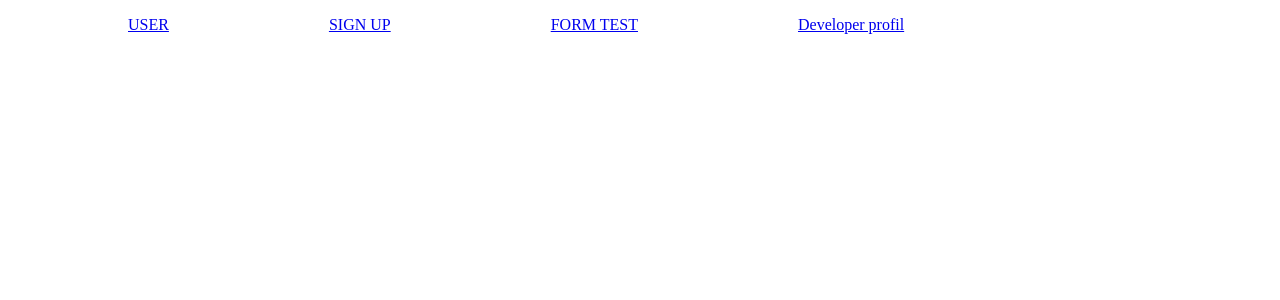
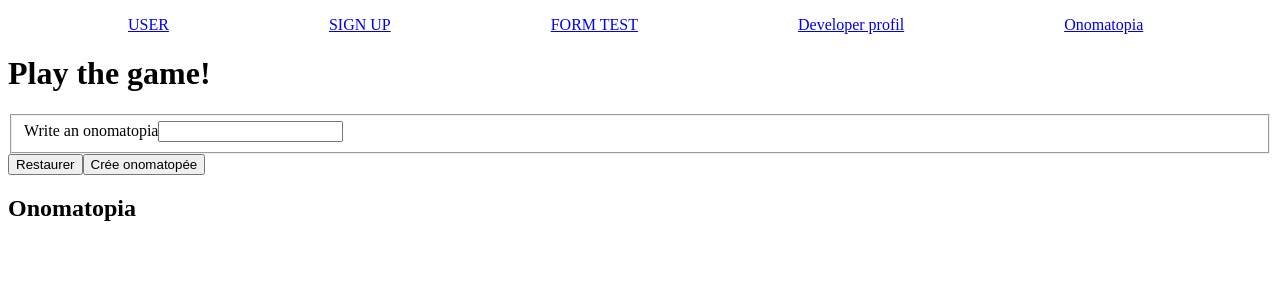
Before and after one commit to NeliaCou/blockApp, an Angular app: page /onomatopia in a window 1280 px wide. Before the commit this address led to /. Shown: the top 300 px of the page. Built offline with nearby package versions, Linux system fonts and the light colour scheme.

Commit message:
add challenge Output

```diff
--- /dev/null
+++ b/src/app/app-onomatopia/app-onomatopia.component.html
@@ -0,0 +1,8 @@
+<app-create-onomatopia (sendOnomatopiaToParent)="onReceiveNewOnomatopia($event)"></app-create-onomatopia>
+
+<section>
+    <h1>Onomatopia</h1>
+    <ul>
+        <li *ngFor="let onomatopoeia of onomatopoeiaList">{{ onomatopoeia }}</li>
+    </ul>
+</section>
--- /dev/null
+++ b/src/app/app-onomatopia/app-onomatopia.component.ts
@@ -0,0 +1,15 @@
+import { Component } from '@angular/core';
+
+@Component({
+  selector: 'app-app-onomatopia',
+  templateUrl: './app-onomatopia.component.html',
+  styleUrl: './app-onomatopia.component.css'
+})
+export class AppOnomatopiaComponent {
+  onomatopoeiaList: string[] = [];
+
+  onReceiveNewOnomatopia(event: string): void {
+    this.onomatopoeiaList.push(event);
+  }
+
+}
--- a/src/app/app-routing.module.ts
+++ b/src/app/app-routing.module.ts
@@ -4,6 +4,7 @@ import { UserProfileComponent } from './user-profile/user-profile.component';
 import { SignUpComponent } from './sign-up/sign-up.component';
 import { MyFormComponent } from './my-form/my-form.component'
 import { DeveloperComponent } from './developer/developer.component';
+import { AppOnomatopiaComponent } from './app-onomatopia/app-onomatopia.component';
 
 const routes: Routes = [
   {
@@ -25,6 +26,10 @@ const routes: Routes = [
   {
     path: "developer-profil",
     component: DeveloperComponent
+  },
+  {
+    path: "onomatopia",
+    component: AppOnomatopiaComponent
   }
 ];
 
--- a/src/app/app.module.ts
+++ b/src/app/app.module.ts
@@ -11,6 +11,8 @@ import { MenuComponent } from './menu/menu.component';
 import { MyFormComponent } from './my-form/my-form.component';
 import { SkillComponent } from './skill/skill.component';
 import { DeveloperComponent } from './developer/developer.component';
+import { AppOnomatopiaComponent } from './app-onomatopia/app-onomatopia.component';
+import { CreateOnomatopiaComponent } from './create-onomatopia/create-onomatopia.component';
 
 @NgModule({
   declarations: [
@@ -22,6 +24,8 @@ import { DeveloperComponent } from './developer/developer.component';
     MyFormComponent,
     SkillComponent,
     DeveloperComponent,
+    AppOnomatopiaComponent,
+    CreateOnomatopiaComponent,
   ],
   imports: [
     BrowserModule,
--- /dev/null
+++ b/src/app/create-onomatopia/create-onomatopia.component.html
@@ -0,0 +1,18 @@
+<h1>Play the game!</h1>
+
+<form #creatOnomatopia="ngForm" (ngSubmit)="createOnomatopia()">
+    <fieldset>
+        <label for="word">Write an onomatopia</label>
+        <input id="word" name="word" type="text" [(ngModel)] = "newWord.word" #word="ngModel" required minlength="3" maxlength="30">
+    </fieldset>
+
+  <!-- Message d'erreurs de l'input word -->
+  <div *ngIf="creatOnomatopia.submitted && word.errors">
+    <span *ngIf="word.errors?.['required']">L'onomatopé est requis</span>
+    <span *ngIf="word.errors?.['minlength']">L'onomatopé doit comporter au moins 3 caractères</span>
+    <span *ngIf="word.errors?.['maxlength']">L'onomatopé ne doit pas dépasser 30 caractères</span>
+  </div>
+
+      <button type="reset">Restaurer</button>
+      <button type="submit">Crée onomatopée</button>
+  </form>
--- /dev/null
+++ b/src/app/create-onomatopia/create-onomatopia.component.ts
@@ -0,0 +1,22 @@
+import { Component, EventEmitter, Output } from '@angular/core';
+import { newOnomatopia } from '../models/onomatopia.model';
+
+@Component({
+  selector: 'app-create-onomatopia',
+  templateUrl: './create-onomatopia.component.html',
+  styleUrl: './create-onomatopia.component.css'
+})
+export class CreateOnomatopiaComponent {
+
+  newWord: newOnomatopia = {
+    word: "",
+  };
+
+  @Output()
+  sendOnomatopiaToParent: EventEmitter<string> = new EventEmitter();
+
+  createOnomatopia(): void {
+    this.sendOnomatopiaToParent.emit(this.newWord.word);
+  }
+
+}
--- a/src/app/menu/menu.component.html
+++ b/src/app/menu/menu.component.html
@@ -11,4 +11,7 @@
     <li>
         <a [routerLink]="['/developer-profil']">Developer profil</a>
     </li>
+    <li>
+        <a [routerLink]="['/onomatopia']">Onomatopia</a>
+    </li>
 </ul>
--- /dev/null
+++ b/src/app/models/onomatopia.model.ts
@@ -0,0 +1,3 @@
+export interface newOnomatopia {
+    word: string;
+}
```
Also changed, not shown: src/app/app-onomatopia/app-onomatopia.component.css (added), src/app/create-onomatopia/create-onomatopia.component.css (added), 2 other files (tests, documents, lock files or other folders).
